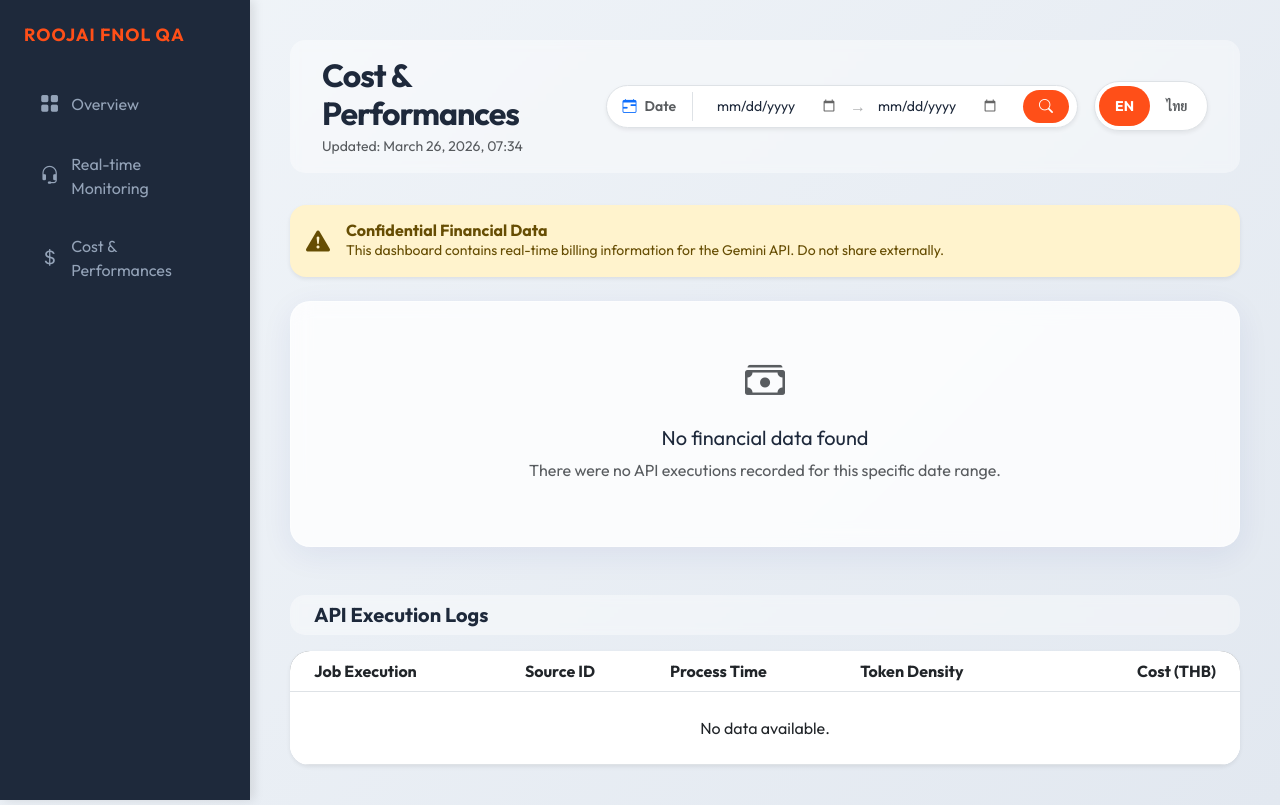
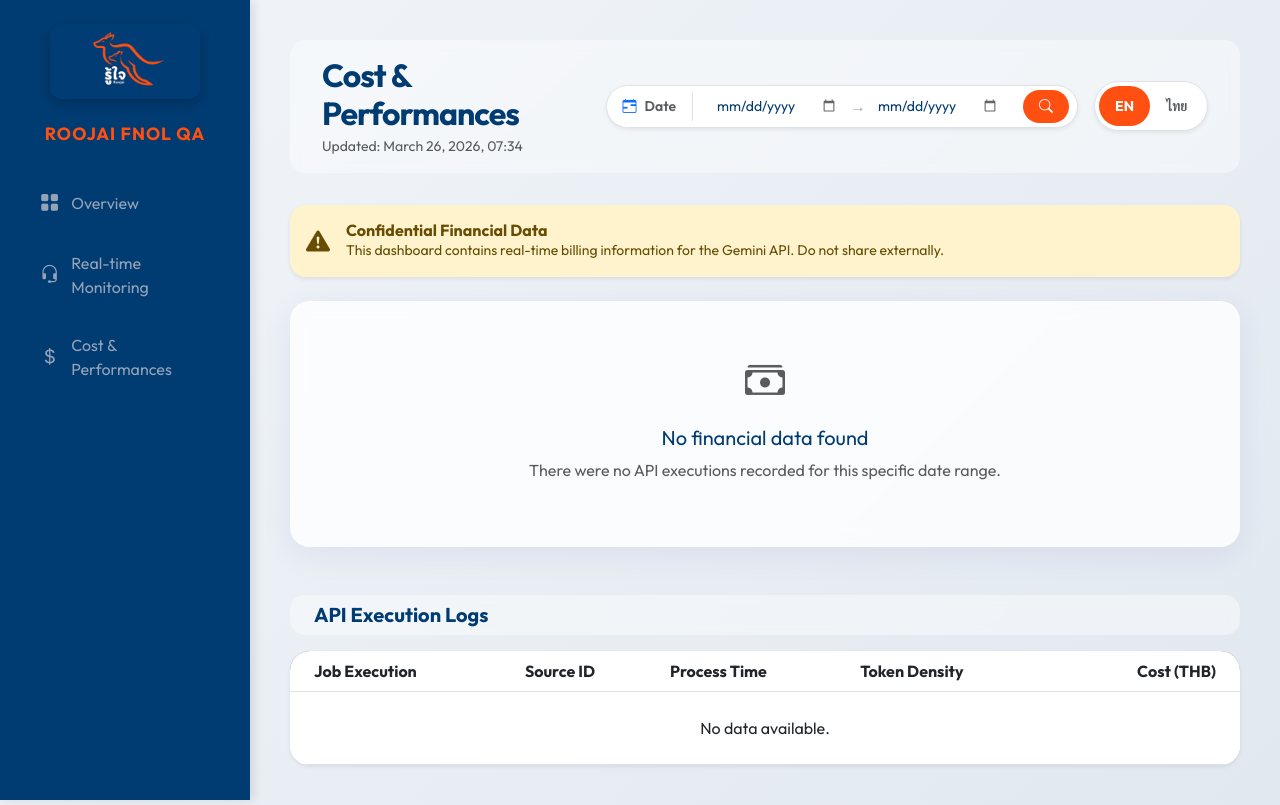
Before and after one commit to matthias83100/poc-qa-fnol-portal-roojai, a Django app: template qa_dashboard/templates/cost.html in a window 1280 px wide. Run offline with Django 4.2, Linux system fonts and the light colour scheme; the template is opened without the code that fills it, so the values that code supplies are empty; some libraries are stand-ins or nearby versions.

Commit message:
Roojai Colors + logo

```diff
--- a/qa_dashboard/charts/agent_charts.py
+++ b/qa_dashboard/charts/agent_charts.py
@@ -12,7 +12,7 @@ def get_agent_qa_progression(call_labels, call_scores):
             mode='lines+markers',
             line=dict(color=COLORS['primary'], width=3, shape='spline'),
             fill='tozeroy',
-            fillcolor='rgba(255, 79, 24, 0.05)'
+            fillcolor='rgba(255, 80, 17, 0.05)'
         )
     ])
 
--- a/qa_dashboard/charts/cost_charts.py
+++ b/qa_dashboard/charts/cost_charts.py
@@ -10,7 +10,7 @@ def get_api_expenditure_trend(trend_data):
             x=trend_data['x'],
             y=trend_data['y'],
             fill='tozeroy',
-            fillcolor='rgba(16, 185, 129, 0.1)',
+            fillcolor='rgba(25, 135, 84, 0.1)',
             line=dict(color=COLORS['success'], width=3)
         )
     ])
--- a/qa_dashboard/charts/overview_charts.py
+++ b/qa_dashboard/charts/overview_charts.py
@@ -32,7 +32,7 @@ def get_qa_trend_chart(trend_data):
             line=dict(color=COLORS['primary'], width=4, shape='spline'),
             marker=dict(size=8, color=COLORS['primary']),
             fill='tozeroy',
-            fillcolor=f"rgba(255, 79, 24, 0.1)"
+            fillcolor='rgba(255, 80, 17, 0.1)'
         )
     ])
 
--- a/qa_dashboard/static/qa_dashboard/css/style.css
+++ b/qa_dashboard/static/qa_dashboard/css/style.css
@@ -1,17 +1,18 @@
 :root {
-    --primary: #FF4F18; /* Roojai Orange */
-    --primary-dark: #E63E00;
-    --secondary: #1E293B;
+    --primary: #ff5011;
+    /* Roojai Orange */
+    --primary-dark: #212529;
+    --secondary: #003b71;
     --accent: #3B82F6;
-    --bg-light: #F1F5F9;
+    --bg-light: #f1f2f6;
     --glass: rgba(255, 255, 255, 0.8);
     --glass-border: rgba(255, 255, 255, 0.4);
 
     /* Functional Colors */
-    --success: #10B981;
-    --warning: #F59E0B;
-    --danger: #EF4444;
-    --info: #3B82F6;
+    --success: #198754;
+    --warning: #ffc107;
+    --danger: #dc3545;
+    --info: #0dcaf0;
 }
 
 body {
@@ -25,7 +26,7 @@ body {
     background: var(--secondary);
     color: white;
     min-height: 100vh;
-    box-shadow: 4px 0 10px rgba(0,0,0,0.1);
+    box-shadow: 4px 0 10px rgba(0, 0, 0, 0.1);
     padding: 1.5rem;
     position: fixed;
     width: 250px;
@@ -39,6 +40,19 @@ body {
     text-transform: uppercase;
     font-size: 1.1rem;
     margin-bottom: 2rem;
+    text-align: center;
+}
+
+.sidebar-logo {
+    max-width: 150px;
+    height: auto;
+    border-radius: 12px;
+    box-shadow: 0 4px 12px rgba(0, 0, 0, 0.2);
+    transition: transform 0.3s ease;
+}
+
+.sidebar-logo:hover {
+    transform: scale(1.05);
 }
 
 .nav-link {
@@ -51,9 +65,13 @@ body {
     align-items: center;
 }
 
-.nav-link i { margin-right: 12px; font-size: 1.2rem; }
+.nav-link i {
+    margin-right: 12px;
+    font-size: 1.2rem;
+}
 
-.nav-link:hover, .nav-link.active {
+.nav-link:hover,
+.nav-link.active {
     background: rgba(255, 255, 255, 0.1);
     color: white;
     transform: translateX(5px);
@@ -89,7 +107,7 @@ body {
     border-radius: 20px;
     padding: 1.5rem;
     border: none;
-    box-shadow: 0 4px 6px rgba(0,0,0,0.02);
+    box-shadow: 0 4px 6px rgba(0, 0, 0, 0.02);
     position: relative;
     overflow: hidden;
 }
@@ -97,16 +115,29 @@ body {
 .stats-card::after {
     content: '';
     position: absolute;
-    top: 0; right: 0;
-    width: 100px; height: 100px;
+    top: 0;
+    right: 0;
+    width: 100px;
+    height: 100px;
     background: var(--primary);
     opacity: 0.05;
     border-radius: 50%;
     transform: translate(30%, -30%);
 }
 
-.stats-value { font-size: 2.5rem; font-weight: 700; color: var(--secondary); margin-bottom: 0; }
-.stats-label { color: #64748B; font-weight: 600; font-size: 0.9rem; text-transform: uppercase; }
+.stats-value {
+    font-size: 2.5rem;
+    font-weight: 700;
+    color: var(--secondary);
+    margin-bottom: 0;
+}
+
+.stats-label {
+    color: #64748B;
+    font-weight: 600;
+    font-size: 0.9rem;
+    text-transform: uppercase;
+}
 
 .btn-premium {
     background: var(--primary);
@@ -143,12 +174,28 @@ body {
 }
 
 /* Custom Scrollbar */
-::-webkit-scrollbar { width: 8px; }
-::-webkit-scrollbar-track { background: transparent; }
-::-webkit-scrollbar-thumb { background: #CBD5E1; border-radius: 10px; }
-::-webkit-scrollbar-thumb:hover { background: #94A3B8; }
+::-webkit-scrollbar {
+    width: 8px;
+}
 
-.header-title { font-weight: 800; color: var(--secondary); letter-spacing: -1px; }
+::-webkit-scrollbar-track {
+    background: transparent;
+}
+
+::-webkit-scrollbar-thumb {
+    background: #CBD5E1;
+    border-radius: 10px;
+}
+
+::-webkit-scrollbar-thumb:hover {
+    background: #94A3B8;
+}
+
+.header-title {
+    font-weight: 800;
+    color: var(--secondary);
+    letter-spacing: -1px;
+}
 
 .glass-header {
     background: rgba(255, 255, 255, 0.4);
@@ -163,38 +210,57 @@ body {
 
 /* Micro-animations */
 @keyframes fadeIn {
-    from { opacity: 0; transform: translateY(10px); }
-    to { opacity: 1; transform: translateY(0); }
+    from {
+        opacity: 0;
+        transform: translateY(10px);
+    }
+
+    to {
+        opacity: 1;
+        transform: translateY(0);
+    }
 }
 
-.card-premium, .stats-card, .utterance {
+.card-premium,
+.stats-card,
+.utterance {
     animation: fadeIn 0.5s ease backwards;
 }
 
-.card-premium:nth-child(2) { animation-delay: 0.1s; }
-.card-premium:nth-child(3) { animation-delay: 0.2s; }
+.card-premium:nth-child(2) {
+    animation-delay: 0.1s;
+}
+
+.card-premium:nth-child(3) {
+    animation-delay: 0.2s;
+}
 
 /* Custom UI Controls Enhancements */
 .filter-form {
     transition: all 0.3s ease;
 }
+
 .filter-form:hover {
-    box-shadow: 0 4px 15px rgba(0,0,0,0.05) !important;
+    box-shadow: 0 4px 15px rgba(0, 0, 0, 0.05) !important;
 }
+
 .custom-date-input {
     color: var(--secondary) !important;
 }
+
 .custom-date-input:focus {
     box-shadow: none;
     outline: none;
     background: rgba(255, 79, 24, 0.05) !important;
     border-radius: 8px;
 }
+
 .custom-date-input::-webkit-calendar-picker-indicator {
     cursor: pointer;
     opacity: 0.6;
     transition: 0.2s;
 }
+
 .custom-date-input::-webkit-calendar-picker-indicator:hover {
     opacity: 1;
 }
@@ -202,14 +268,27 @@ body {
 .lang-switch-wrapper {
     transition: all 0.3s ease;
 }
+
 .lang-switch-wrapper:hover {
-    box-shadow: 0 4px 15px rgba(0,0,0,0.05) !important;
+    box-shadow: 0 4px 15px rgba(0, 0, 0, 0.05) !important;
 }
+
 .btn-transparent {
     background: transparent;
     border: none;
 }
-.btn-transparent:hover, .btn-transparent.hover-primary:hover {
+
+.btn-transparent:hover,
+.btn-transparent.hover-primary:hover {
     color: var(--primary) !important;
     background: rgba(255, 79, 24, 0.05);
 }
+.smallest {
+    font-size: 0.7rem;
+}
+
+.uppercase-label {
+    text-transform: uppercase;
+    letter-spacing: 0.5px;
+    font-weight: 600;
+}
--- a/qa_dashboard/templates/base.html
+++ b/qa_dashboard/templates/base.html
@@ -15,6 +15,9 @@
 
 <body>
     <nav class="sidebar">
+        <div class="text-center mb-4">
+            <img src="{% static 'qa_dashboard/images/logo.jpg' %}" alt="Roojai Logo" class="sidebar-logo">
+        </div>
         <h5>{% trans "Roojai FNOL QA" %}</h5>
 
         <div class="nav flex-column" id="mainNav">
```
Also changed, not shown: qa_dashboard/charts/utils.py (+8 -8 lines), qa_dashboard/templates/agent.html (+11 -0 lines), qa_dashboard/views.py (+13 -1 lines), qa_dashboard/static/qa_dashboard/images/logo.jpg (added).
